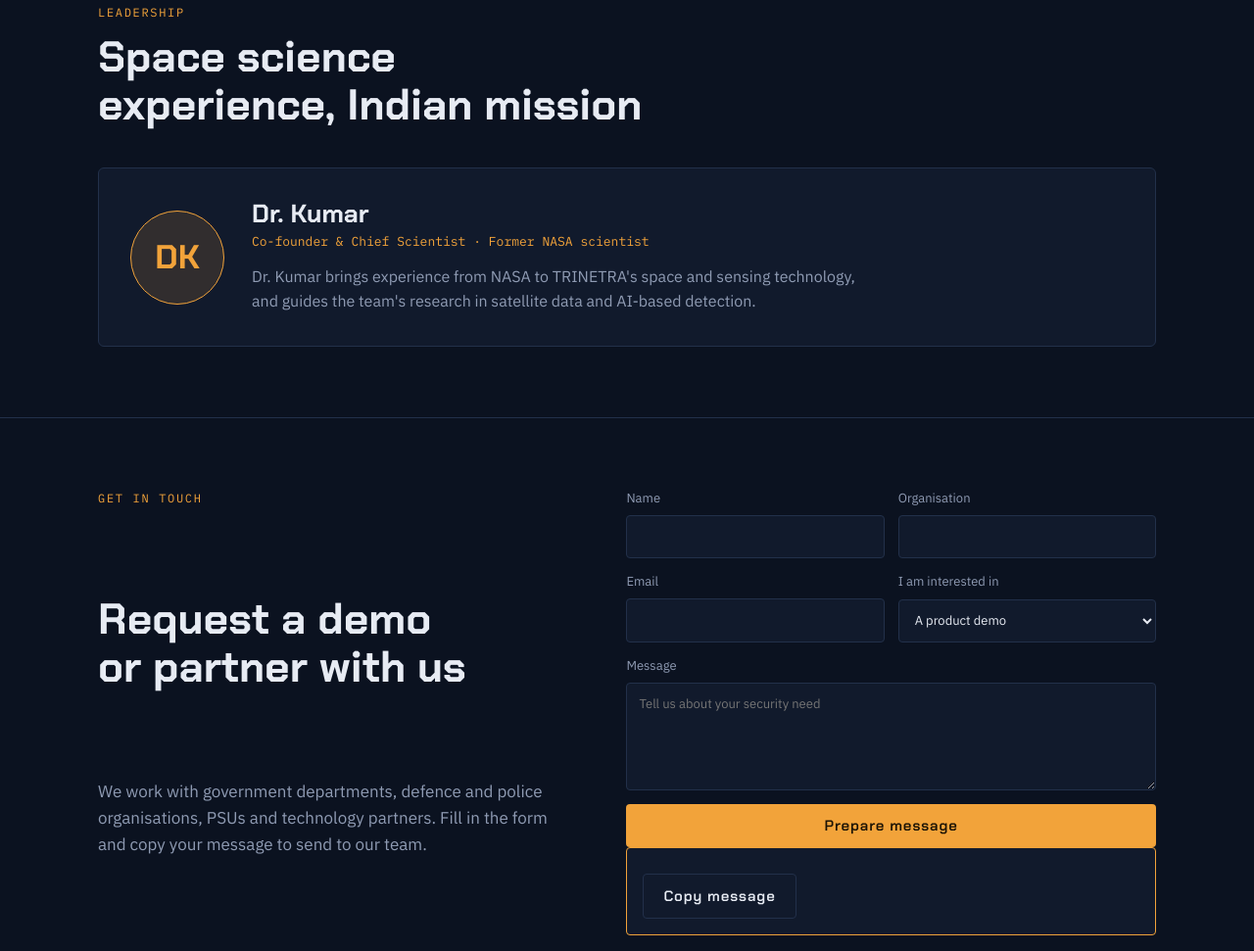
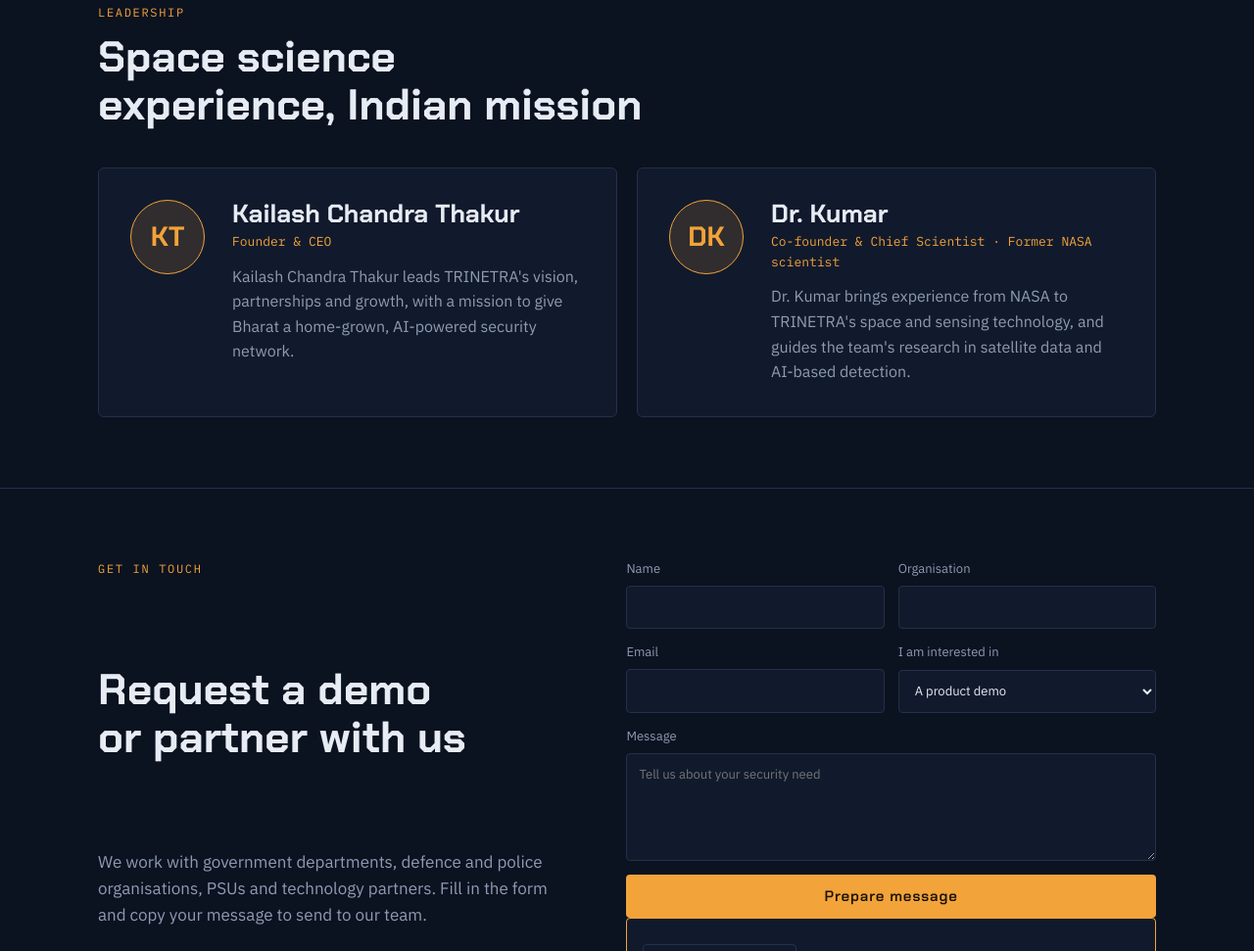
Before and after one commit to computergyanjarurihai-web/trinetradefense, a plain HTML site: page index.html in a window 1280 px wide. Shown: the part 3205-4176 px from the top of the page at 98% size. Drawn offline with Linux system fonts and the light colour scheme.

Commit message:
Add files via upload

```diff
--- a/index.html
+++ b/index.html
@@ -114,7 +114,11 @@
 .team h3{font-size:26px}
 .team .role{font-family:var(--mono);font-size:13px;color:var(--saffron);margin-top:4px}
 .team p.bio{color:var(--mute);margin-top:12px;max-width:40em}
-@media (max-width:560px){.team{grid-template-columns:1fr}}
+.teamgrid{display:grid;grid-template-columns:repeat(2,1fr);gap:20px}
+.teamgrid .team{grid-template-columns:auto 1fr;align-items:start;min-width:0}
+.teamgrid .avatar{width:76px;height:76px;font-size:28px}
+@media (max-width:860px){.teamgrid{grid-template-columns:1fr}}
+@media (max-width:560px){.team,.teamgrid .team{grid-template-columns:1fr}}
 
 /* contact */
 .contact{display:grid;grid-template-columns:1fr 1.1fr;gap:48px}
@@ -289,12 +293,22 @@
         <div class="label">Leadership</div>
         <h2>Space science experience, Indian mission</h2>
       </div>
+      <div class="teamgrid">
+        <div class="team">
+          <div class="avatar">KT</div>
+          <div>
+            <h3>Kailash Chandra Thakur</h3>
+            <div class="role">Founder &amp; CEO</div>
+            <p class="bio">Kailash Chandra Thakur leads TRINETRA's vision, partnerships and growth, with a mission to give Bharat a home-grown, AI-powered security network.</p>
+          </div>
+        </div>
         <div class="team">
           <div class="avatar">DK</div>
           <div>
             <h3>Dr. Kumar</h3>
             <div class="role">Co-founder &amp; Chief Scientist · Former NASA scientist</div>
             <p class="bio">Dr. Kumar brings experience from NASA to TRINETRA's space and sensing technology, and guides the team's research in satellite data and AI-based detection.</p>
+          </div>
         </div>
       </div>
     </div>
```
Lines whose indentation alone changed are shown as unchanged.
